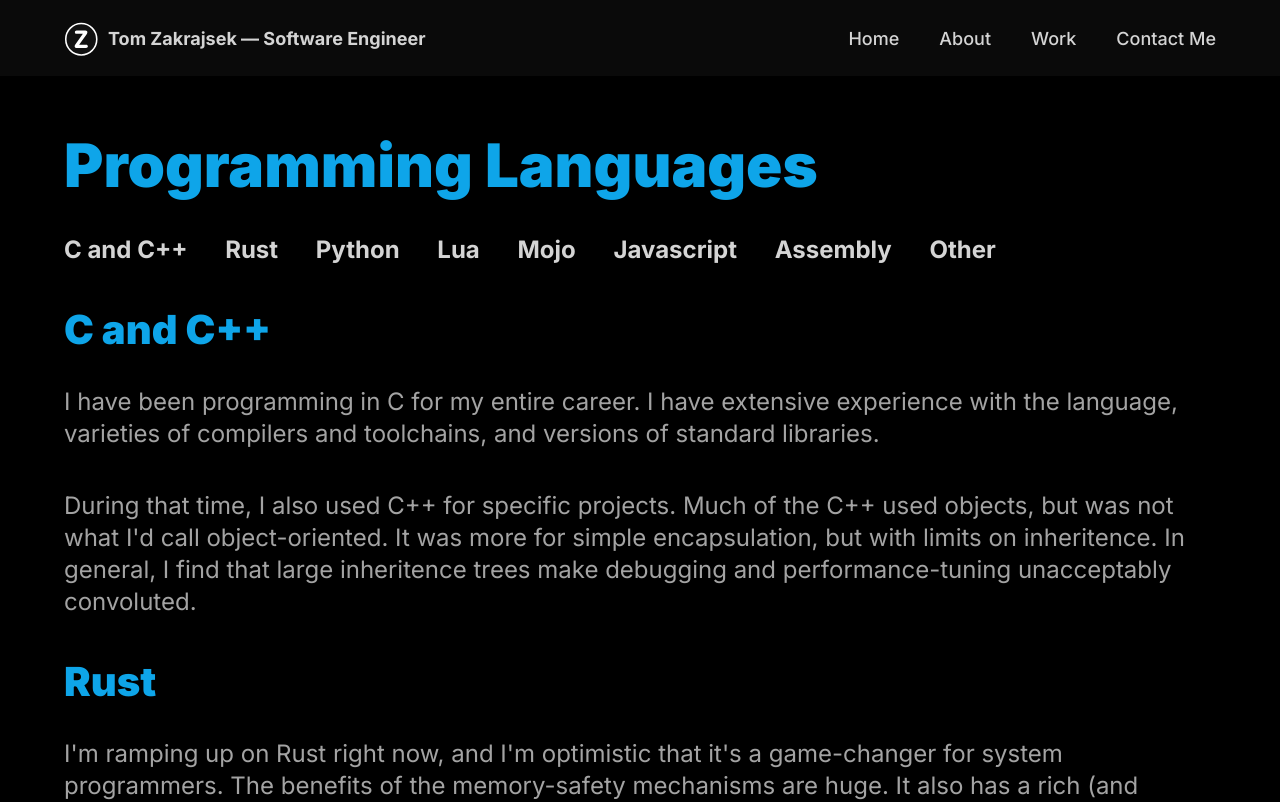
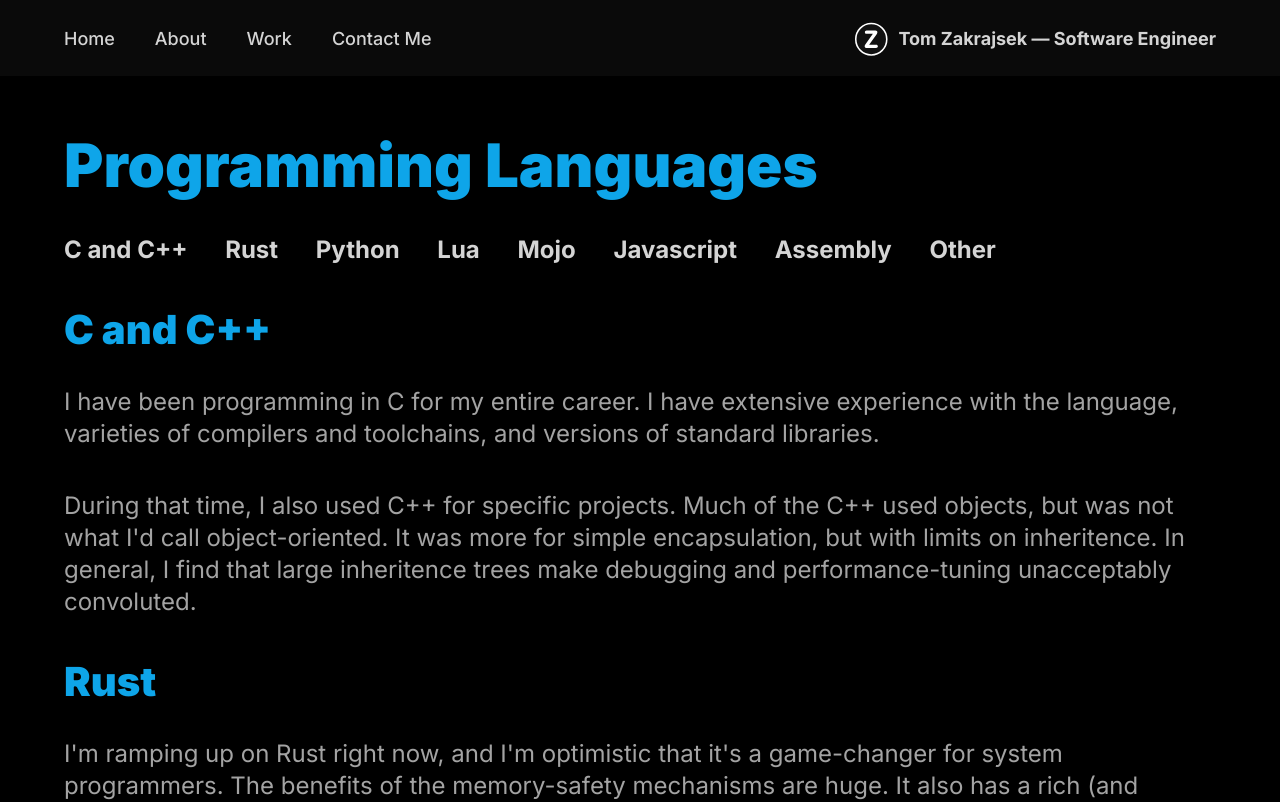
Before and after one commit to veryoddthomas/about, a Next.js app: page /languages in a window 1280 px wide. Shown: the top 802 px of the page. Built offline with nearby package versions, Linux system fonts and the light colour scheme.

Commit message:
Reverse nav bar based on review feedback

```diff
--- a/app/components/Hero.jsx
+++ b/app/components/Hero.jsx
@@ -15,9 +15,17 @@ const Hero = () => {
           {/* <hr/>  */}
           <br />
           <div className='font-medium text-primary lg:text-[30px] sm:text-[26px] xs:text-[20px] text-[16px] lg:leading-[40px] mt-6'>
-            <p className='mt-6'>
-              My name is <span className='emphasized-2'>Tom Zakrajsek</span>.
-            </p>
+            <div className="flex gap-6 mt-16">
+
+              <span>My name is <span className='emphasized-2'>Tom Zakrajsek</span>.</span>
+              <div></div>
+              <Link rel="noopener noreferrer" target="_blank" href={'https://github.com/veryoddthomas/'}>
+                <Image src={github} alt="My Github" width={48} height={48} />
+              </Link>
+              <Link rel="noopener noreferrer" target="_blank" href={'https://www.linkedin.com/in/tom-zakrajsek/'}>
+                <Image bac src={linkedin} alt="My LinkedIn" width={48} height={48} />
+              </Link>
+            </div>
             <p className='mt-6'>
               I&apos;m a software engineer and technical leader with a passion
               for all aspects of software craftsmanship.
@@ -29,18 +37,6 @@ const Hero = () => {
               &nbsp;<span className='emphasized-2'>Qualcomm</span>&nbsp;
               as well as a few smaller companies.
             </p>
-
-            {/* <div className="flex justify-center items-center gap-4 mt-12"> */}
-            <div className="flex gap-12 mt-16">
-              <Link rel="noopener noreferrer" target="_blank" href={'https://github.com/veryoddthomas/'}>
-                <Image src={github} alt="My Github" width={48} height={48} />
-              </Link>
-              <Link rel="noopener noreferrer" target="_blank" href={'https://www.linkedin.com/in/tom-zakrajsek/'}>
-                <Image bac src={linkedin} alt="My LinkedIn" width={48} height={48} />
-              </Link>
-            </div>
-
-
 
           </div>
         </div>
--- a/app/components/IconCard.jsx
+++ b/app/components/IconCard.jsx
@@ -6,7 +6,7 @@ import { fadeIn, textVariant } from "../utils/motion";
 const IconCard = ({ index, title, icon, url }) => (
     <motion.div
         variants={fadeIn("right", "spring", index * 0.15, 1.50)}
-        className='xs:w-[200px] xs:h-[200px] w-full bg-primary-dark p-[1px] rounded-[20px] shadow-card'
+        className='w-[200px] h-[200px] bg-primary-dark p-[1px] rounded-[20px] shadow-card'
     >
         <a
             href={url}
--- a/app/components/Navbar.jsx
+++ b/app/components/Navbar.jsx
@@ -14,13 +14,100 @@ const navLinks = [
   { id: "contact", title: "Contact Me", },
 ];
 
+
+// const NameLogo = () => {
+//   return (
+//     <div className="flex flex-row items-center gap-5">
+//       <Image src={logo} alt="logo" className="w-12 h-12 object-contain" />
+//       <h1 className="text-white text-[20px] font-bold cursor-pointer flex">
+//         <span className="text-gradient">Jason</span>
+//         <span className="text-[#d0d6f9]">Burk</span>
+//       </h1>
+//     </div>
+//   );
+// };
+
+
+const NameLogo = () => {
+  return (
+    <Link
+      href='/'
+      className='flex items-center gap-2'
+      onClick={() => { window.scrollTo(0, 0); }}
+    >
+      <Image src={logo} alt='logo' className='w-9 h-9 object-contain' />
+      <div className='text-primary-light hover:text-secondary-light text-[18px] font-bold cursor-pointer flex '>
+        Tom Zakrajsek&nbsp;
+        <span className='lg:block hidden'> &mdash; Software Engineer</span>
+      </div>
+    </Link>
+  );
+}
+
+const FullMenu = () => {
+  return (
+    <ul className='list-none hidden lg:flex flex-row gap-10'>
+      {navLinks.map((nav) => (
+        <li
+          key={nav.id}
+          className={'text-primary-light hover:text-secondary-light text-[18px] font-medium cursor-pointer'}
+        >
+          <a href={`/#${nav.id}`}>{nav.title}</a>
+        </li>
+      ))}
+      {/* <li
+        key={'login-button'}
+        className={` text-secondary hover:text-white text-[18px] font-medium cursor-pointer`}
+      >
+        <Button />
+      </li> */}
+    </ul>
+  );
+}
+
+const CompressedMenu = () => {
+  // I'm not sure why, but if I pass the initial toggle value in
+  // it is not correctly
+  const [toggle, setToggle] = useState(false);
+
+  return (
+    <div className='lg:hidden flex flex-1 justify-start items-center'>
+      <Image
+        src={toggle ? close : menu}
+        alt='menu'
+        className='w-[28px] h-[28px] object-contain'
+        onClick={() => setToggle(!toggle)}
+      />
+
+      <div
+        className={`${!toggle ? "hidden" : "flex"
+          } p-6 bg-primary-dark absolute top-20 left-0 mx-4 my-2 min-w-[140px] z-10 rounded-xl`}
+      >
+        <ul className='list-none flex justify-end items-start flex-1 flex-col gap-4'>
+          {navLinks.map((nav) => (
+            <li
+              key={nav.id}
+              className={`font-poppins font-medium cursor-pointer text-[16px]  text-primary-light hover:text-secondary-light`}
+              onClick={() => {
+                setToggle(!toggle);
+              }}
+            >
+              <a href={`/#${nav.id}`}>{nav.title}</a>
+            </li>
+          ))}
+        </ul>
+      </div>
+    </div>
+  );
+}
 // Intended behavior:
 // When scrolling down, if you are more than 100px from the top of the page,
 // the navbar should be hidden.  When scrolling up, the navbar should be shown.
 
 const Navbar = () => {
-  const [toggle, setToggle] = useState(false);
+  // const [toggle, setToggle] = useState(false);
   const [scrolled, setScrolled] = useState(false);
+
   let prevScrollTop = 0;  // window.scrollY;
 
   useEffect(() => {
@@ -53,64 +140,9 @@ const Navbar = () => {
         }`}
     >
       <div className='w-full flex justify-between items-center max-w-7xl mx-auto'>
-        <Link
-          href='/'
-          className='flex items-center gap-2'
-          onClick={() => {
-            window.scrollTo(0, 0);
-          }}
-        >
-          <Image src={logo} alt='logo' className='w-9 h-9 object-contain' />
-          <div className='text-primary-light hover:text-secondary-light text-[18px] font-bold cursor-pointer flex '>
-            Tom Zakrajsek&nbsp;
-            <span className='sm:block hidden'> &mdash; Software Engineer</span>
-          </div>
-        </Link>
-
-        <ul className='list-none hidden sm:flex flex-row gap-10'>
-          {navLinks.map((nav) => (
-            <li
-              key={nav.id}
-              className={'text-primary-light hover:text-secondary-light text-[18px] font-medium cursor-pointer'}
-            >
-              <a href={`/#${nav.id}`}>{nav.title}</a>
-            </li>
-          ))}
-          {/* <li
-              key={'login-button'}
-              className={` text-secondary hover:text-white text-[18px] font-medium cursor-pointer`}
-            >
-              <Button />
-            </li> */}
-        </ul>
-
-        <div className='sm:hidden flex flex-1 justify-end items-center'>
-          <Image
-            src={toggle ? close : menu}
-            alt='menu'
-            className='w-[28px] h-[28px] object-contain'
-            onClick={() => setToggle(!toggle)}
-          />
-
-          <div
-            className={`${!toggle ? "hidden" : "flex"
-              } p-6 bg-primary-dark absolute top-20 right-0 mx-4 my-2 min-w-[140px] z-10 rounded-xl`}
-          >
-            <ul className='list-none flex justify-end items-start flex-1 flex-col gap-4'>
-              {navLinks.map((nav) => (
-                <li
-                  key={nav.id}
-                  className={`font-poppins font-medium cursor-pointer text-[16px]  text-primary-light hover:text-secondary-light`}
-                  onClick={() => {
-                    setToggle(!toggle);
-                  }}
-                >
-                  <a href={`/#${nav.id}`}>{nav.title}</a>
-                </li>
-              ))}
-            </ul>
-          </div>
-        </div>
+        <FullMenu />
+        <CompressedMenu />
+        <NameLogo />
       </div>
     </nav>
   );
```
Also changed, not shown: app/languages/page.js (+0 -11 lines).
